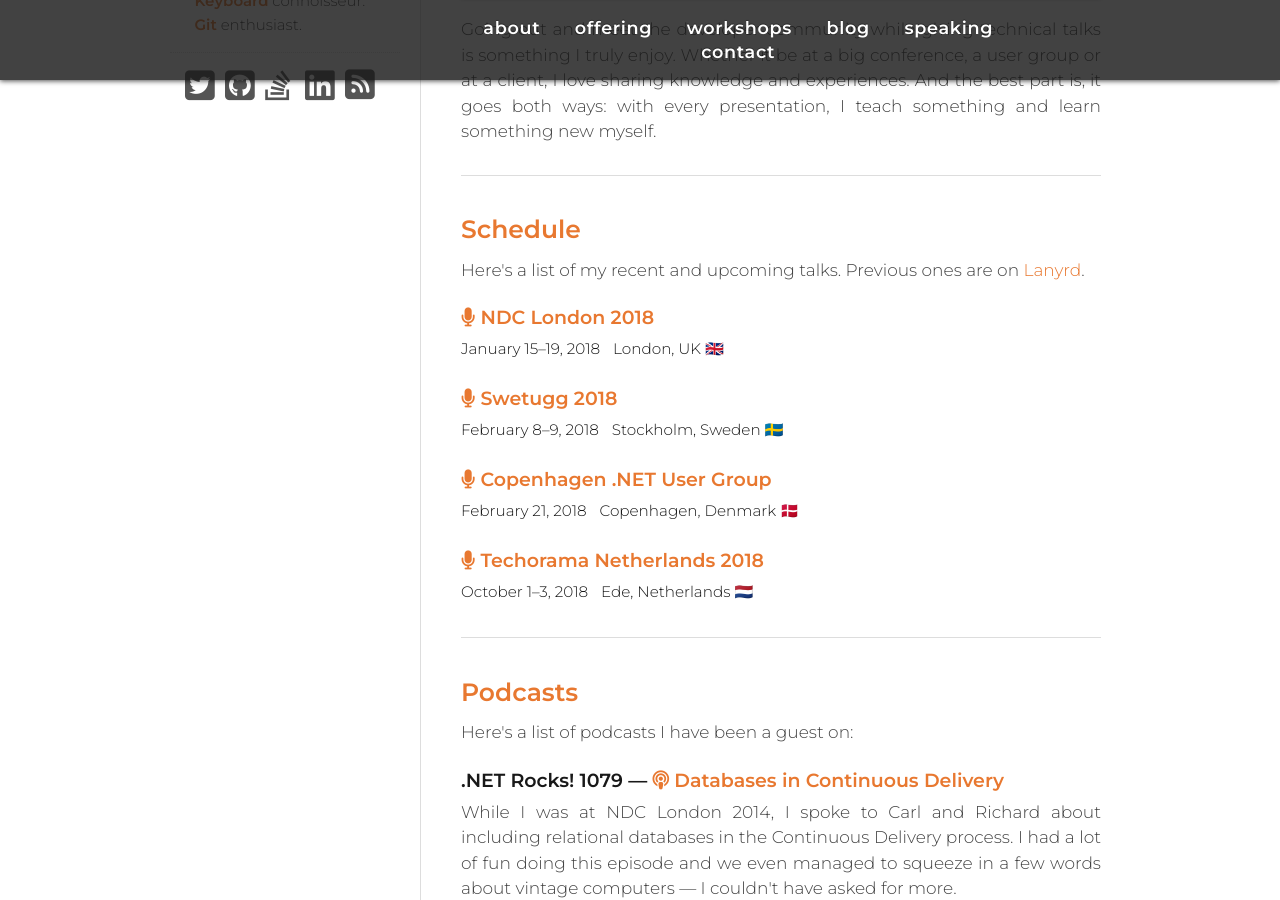
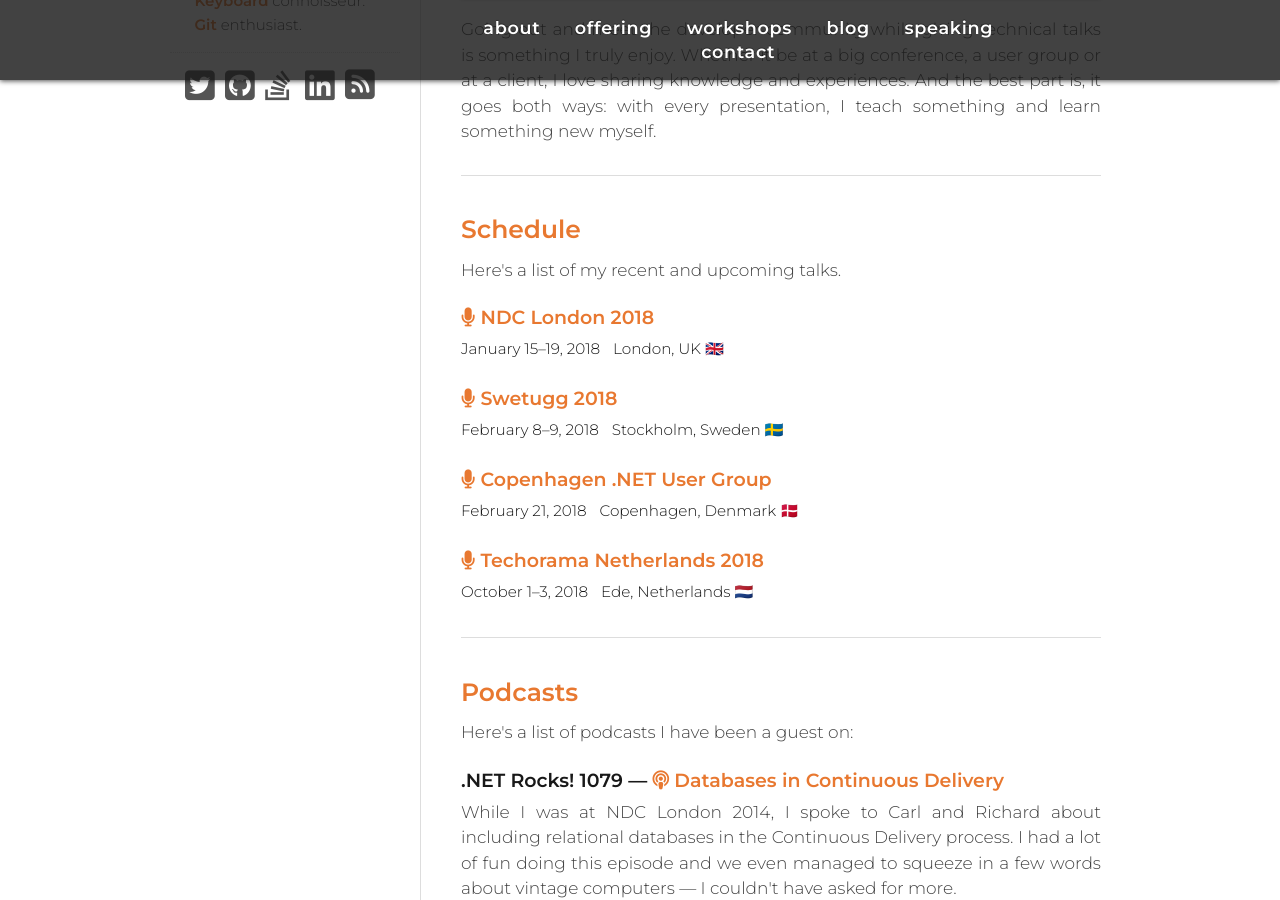
Before and after one commit to megakemp/megakemp.github.io, a Jekyll site: the page built from speaking/index.html, in a window 1280 px wide and 900 px high, scrolled down 419 px. Built offline with Jekyll 4.4.1, drawn with Linux system fonts in a browser that asks for light colours; nearby versions of some CDN libraries; comment, search, counter and statistics services are not loaded.

Commit message:
Removes the link to my Lanyrd page since the site is 503

```diff
--- a/speaking/index.html
+++ b/speaking/index.html
@@ -17,7 +17,7 @@
   <hr/>
 
   <h2 id="schedule">Schedule</h2>
-  <p>Here's a list of my recent and upcoming talks. Previous ones are on <a href="http://lanyrd.com/profile/ecampidoglio/" target="_blank">Lanyrd</a>.</p>
+  <p>Here's a list of my recent and upcoming talks.</p>
 
   <h4>
       <span><a href="https://ndc-london.com/talk/cake-net-core-write-once-build-anywhere/" target="_blank"><i class="fa fa-microphone" aria-hidden="true"></i> NDC London 2018</a></span>
```
